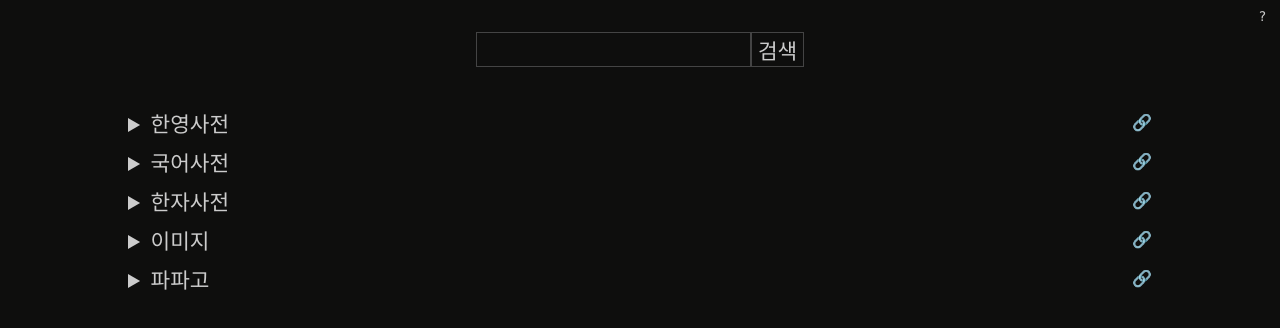
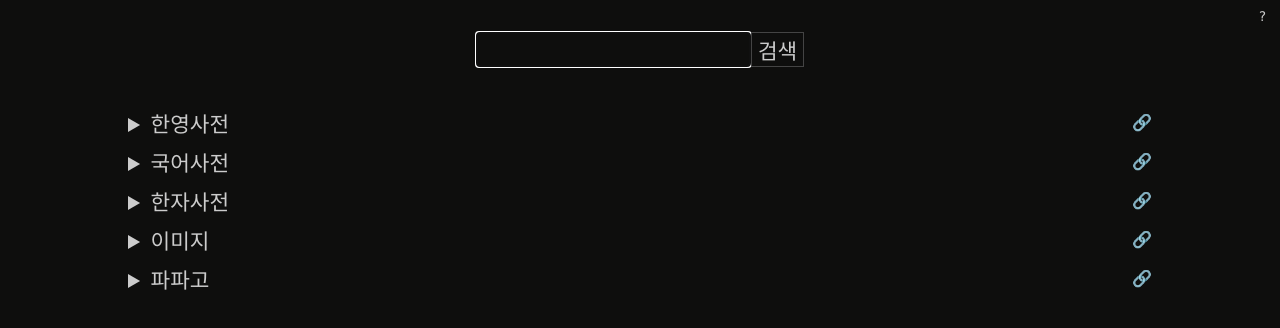
Before and after one commit to voussoir/voussoir.net, a plain HTML site: page voussoir.net/koreaniframe/koreaniframe.html in a window 1280 px wide. Drawn offline with Linux system fonts and the light colour scheme.

Commit message:
Autofocus the input.

```diff
--- a/voussoir.net/koreaniframe/koreaniframe.html
+++ b/voussoir.net/koreaniframe/koreaniframe.html
@@ -132,7 +132,7 @@ iframe
 
 <body>
     <div id="search_holder">
-        <input type="text" id="search_input" onblur="return set_query_from_input();"/><!--
+        <input type="text" id="search_input" onblur="return set_query_from_input();" autofocus/><!--
         --><button id="search_button" onclick="return set_query_from_input();">검색</button>
     </div>
 
```
